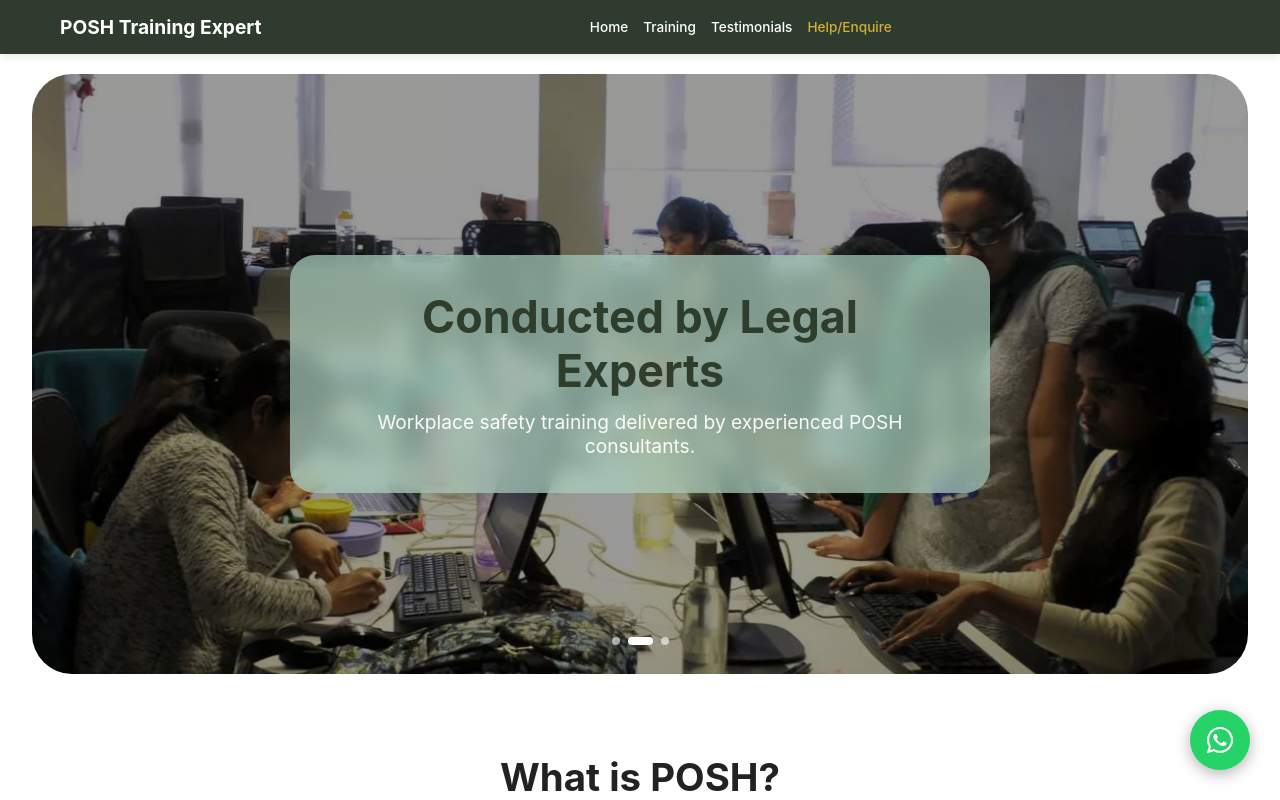
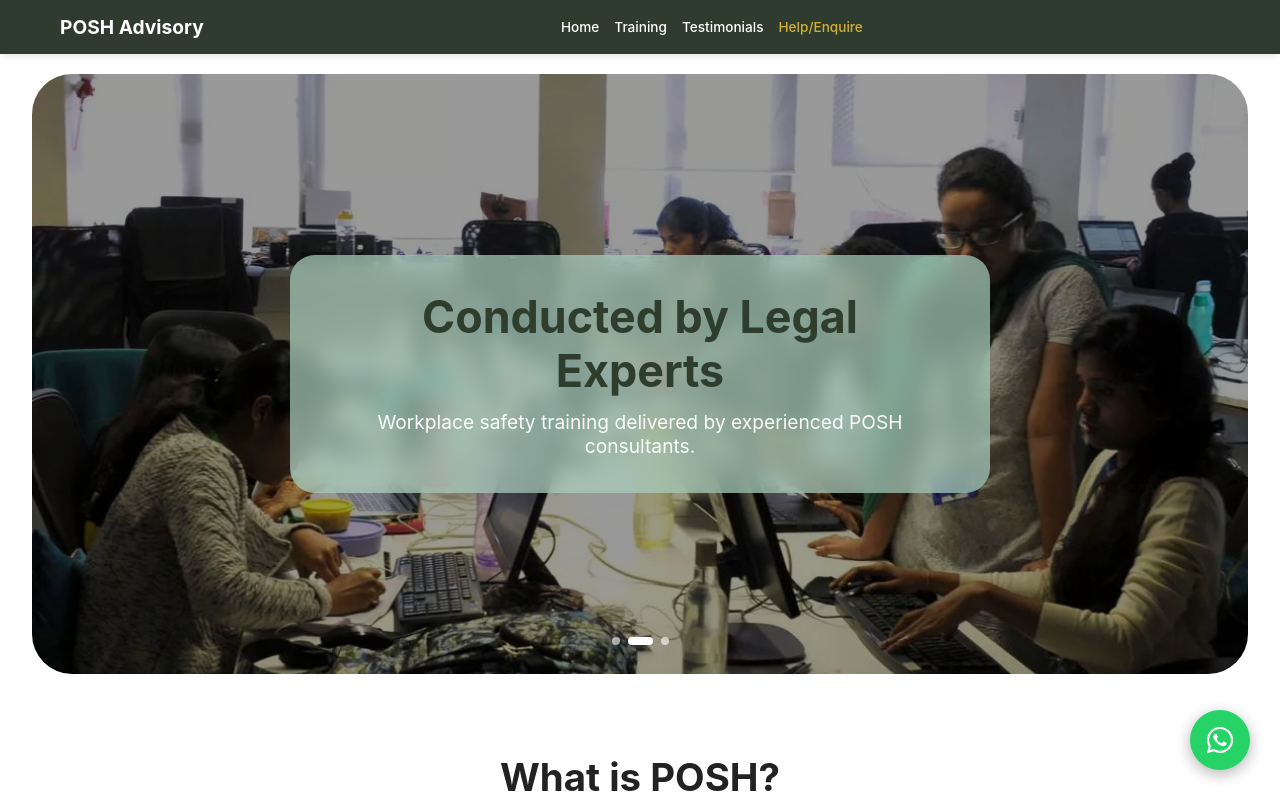
Before and after one commit to arnika242005/posh-training-website, a React (Create React App) app: page / in a window 1280 px wide. Shown: the top 800 px of the page. Built offline with nearby package versions, Linux system fonts and the light colour scheme.

Commit message:
final two commit

```diff
--- a/src/components/Navbar.js
+++ b/src/components/Navbar.js
@@ -7,7 +7,7 @@ const Navbar = () => {
         <header className="navbar">
             <div className="navbar-logo">
                 <Link to="/" style={{ textDecoration: 'none', color: 'inherit' }}>
-                    POSH Training Expert
+                    POSH Advisory
                 </Link>
             </div>
 
```
